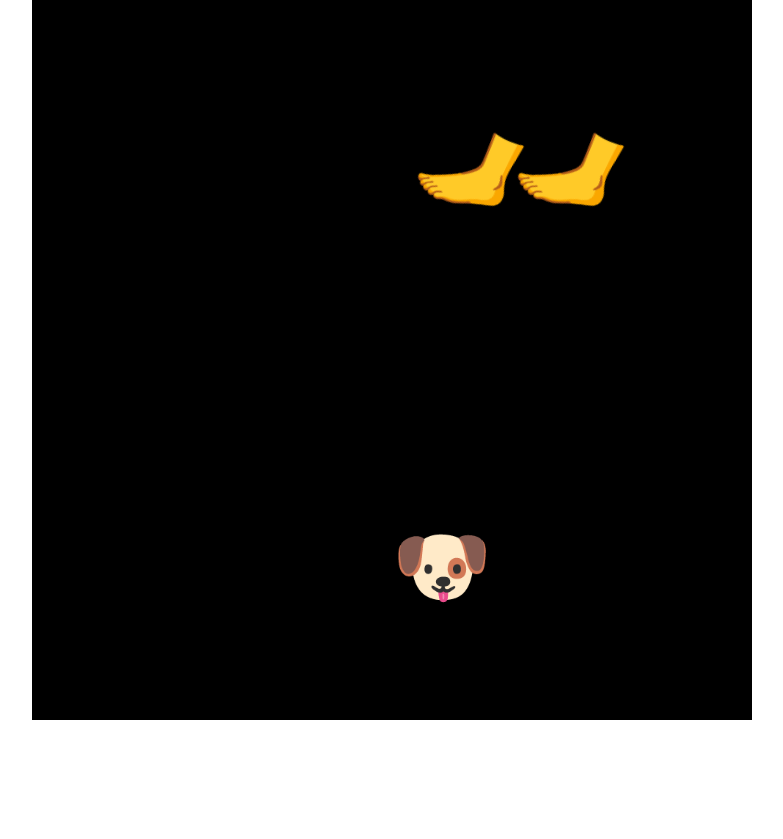
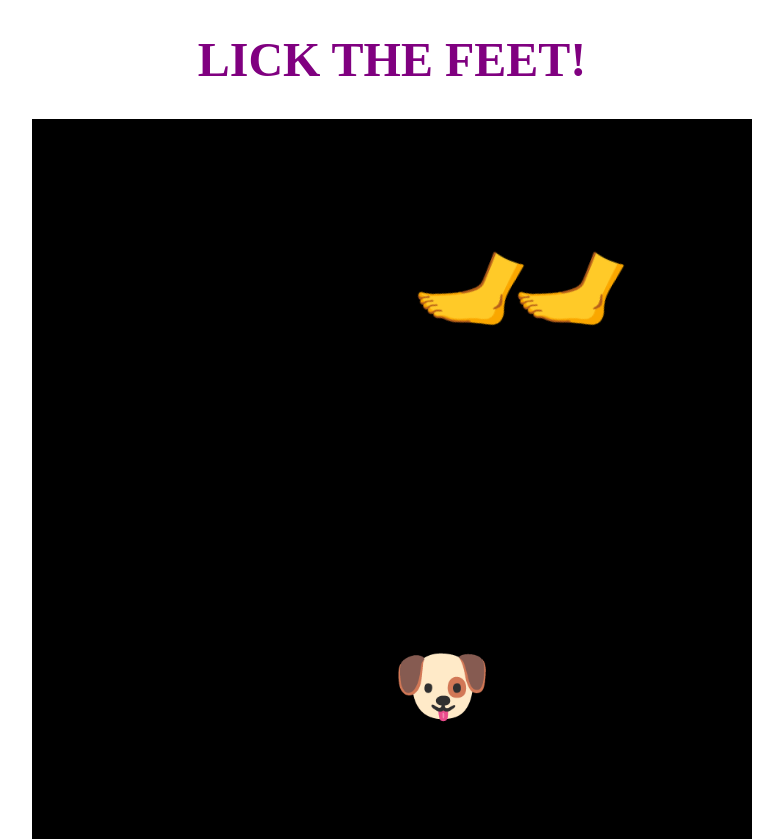
Before and after one commit to fac27/space-invader, a React (Vite) app: page / in a window 1280 px wide. Shown: the whole page, without its empty margins (248-1031 px from the left). Before the commit the page ends 800 px from the top, so only its background shows below. Built offline with nearby package versions, Linux system fonts and the light colour scheme.

Commit message:
hero-size change

```diff
--- a/src/App.jsx
+++ b/src/App.jsx
@@ -94,6 +94,10 @@ function App() {
   }, [hero.pos]);
 
   return (
+    <>
+      <h1 style={{ textAlign: "center", color: "purple", fontSize: "3rem" }}>
+        LICK THE FEET!
+      </h1>
       <div className="game-board" ref={gameBoardRef}>
         {villains.villainArray.map((villain, index) => {
           return <Villain key={index} index={index} pos={villain.pos} />;
@@ -109,6 +113,7 @@ function App() {
           );
         })}
       </div>
+    </>
   );
 }
 
```
Lines whose indentation alone changed are shown as unchanged.
